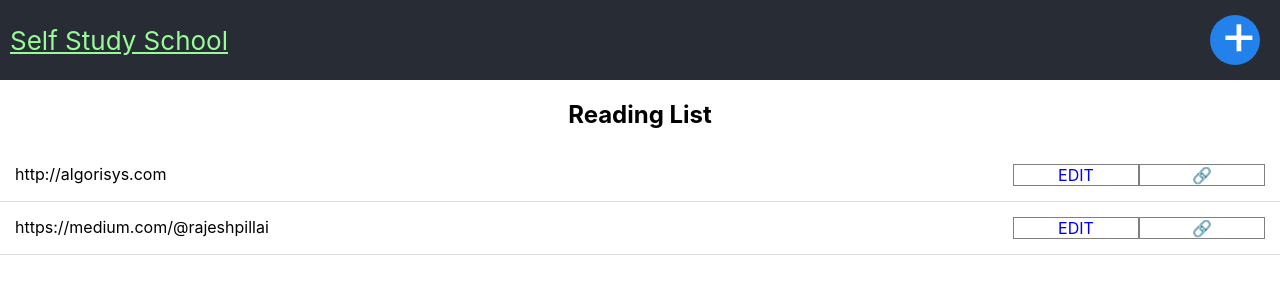
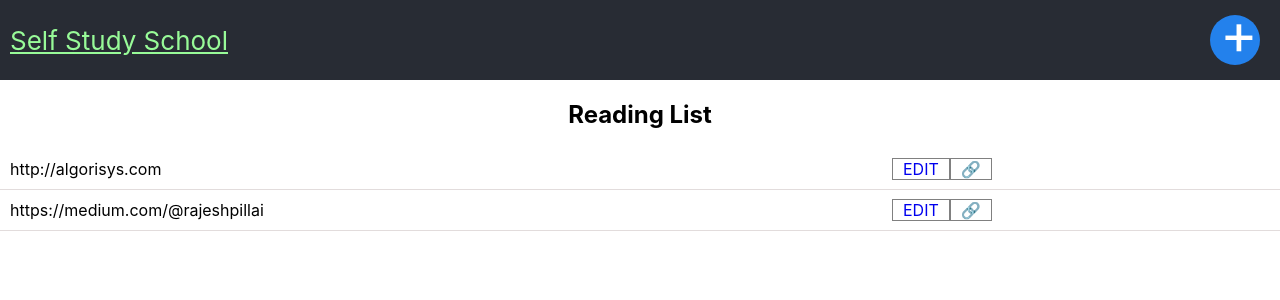
Before and after one commit to rajeshpillai/fullstack-react-hooks, a React (Create React App) app: page / in a window 1280 px wide. Shown: the top 300 px of the page. Built offline with nearby package versions, Linux system fonts and the light colour scheme.

Commit message:
Minor css for home page listing

```diff
--- a/src/features/posts/post.js
+++ b/src/features/posts/post.js
@@ -5,8 +5,12 @@ export function Post({ post }) {
   return (
     <div className="post">
       <span className="post-url">{post.url}</span>
-      <Link to={`/posts/edit/${post.id}`}>EDIT</Link>
-      <a href={post.url} target="_blank" title="open in new window">🔗</a>
+
+      <div className="post-actions">
+        <Link className="post-edit-link" to={`/posts/edit/${post.id}`}>EDIT</Link>
+        <a href={post.url} className="post-open-new" target="_blank" title="open in new window">🔗</a>
+
+      </div>
 
     </div>);
 }
--- a/src/features/posts/posts.css
+++ b/src/features/posts/posts.css
@@ -28,29 +28,32 @@
 .posts {
   display: flex;
   flex-direction: column;
-  flex-wrap: wrap;
 }
 
 .post {
-  flex-grow: 1;
   border-bottom: 1px solid rgb(226, 220, 220);
-  padding:15px;
   text-align: left;
   display: flex;
-  flex: 1;
+  flex-direction: row;
+  flex-wrap: wrap;
+  align-content: space-around;
+  padding: 10px;
 }
 
 .post-url {
-  flex-basis: 60%;
-  flex-grow:2;
+  flex-basis: 70%;
+  flex-grow: 1;
+  flex-shrink:0;
 }
 
-.post a {
-  display: inline-block;
-  flex-grow: 1;
+.post-edit-link,.post-open-new{
+  padding: 0 10px;
   border: 1px solid gray;
   text-decoration: none;
   margin-left: auto;
-  flex: 1;
   text-align: center;
 }
+
+.post-actions {
+  flex-basis: 30%;
+}
```
